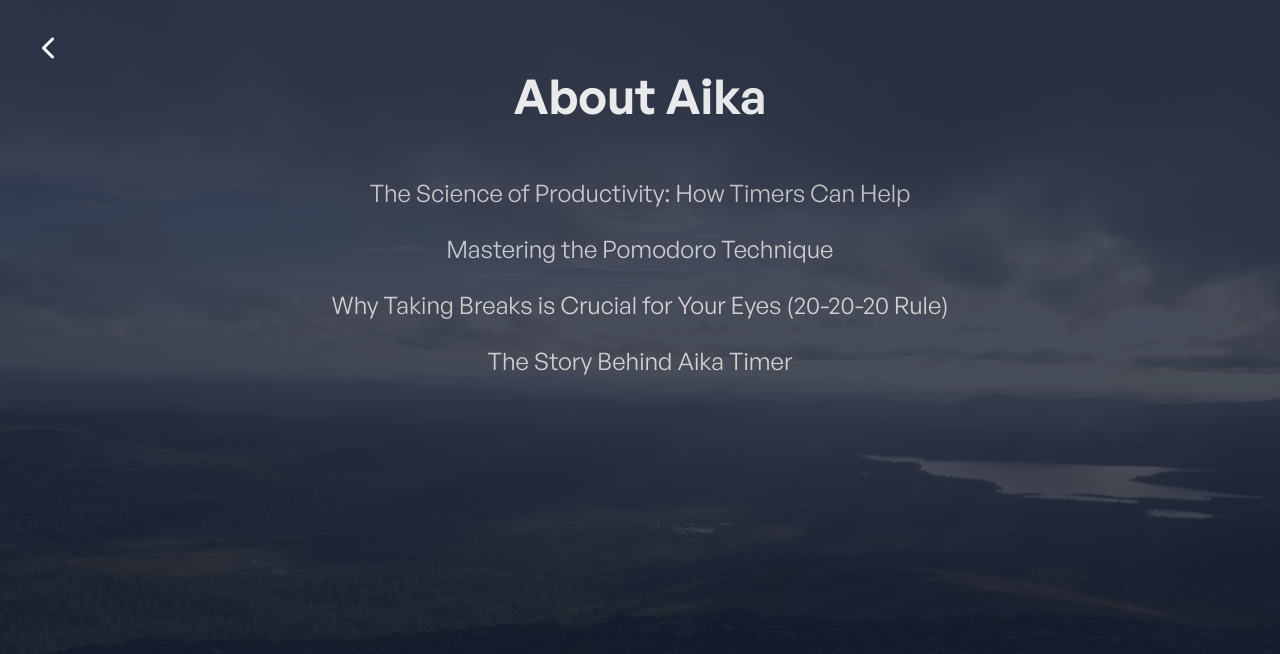
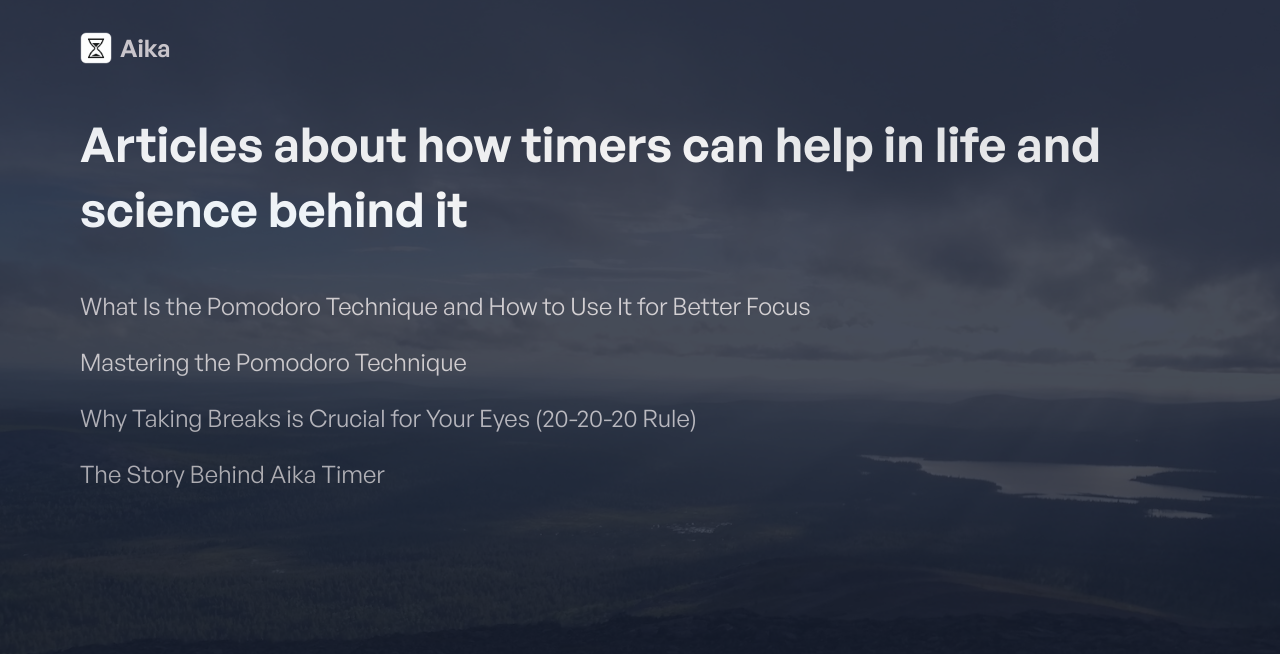
Before and after one commit to sund4e/timer, a Next.js app: page /read-more in a window 1280 px wide. Shown: the top 654 px of the page. Built offline with nearby package versions, Linux system fonts and the light colour scheme; no server answers.

Commit message:
Generic page component

```diff
--- /dev/null
+++ b/components/Logo/Logo.tsx
@@ -0,0 +1,27 @@
+import styled from 'styled-components';
+import Link from 'next/link';
+import Image from 'next/image';
+
+const LogoContainer = styled(Link)`
+  display: flex;
+  align-items: center;
+  text-decoration: none;
+  color: ${({ theme }) => theme.colors.light};
+`;
+
+const LogoText = styled.span`
+  font-size: 1.5rem;
+  font-weight: 600;
+  margin-left: 0.5rem;
+`;
+
+const Logo = () => {
+  return (
+    <LogoContainer href="/">
+      <Image src="/logo.png" alt="Aika Timer Logo" width={32} height={32} />
+      <LogoText>Aika</LogoText>
+    </LogoContainer>
+  );
+};
+
+export default Logo;
--- /dev/null
+++ b/components/Page/Page.tsx
@@ -0,0 +1,44 @@
+import styled from 'styled-components';
+import Container from '../Container';
+import Head from 'next/head';
+import Logo from '../Logo/Logo';
+
+const Header = styled.header`
+  position: fixed;
+  top: 2rem;
+  left: 5rem;
+  z-index: 10;
+`;
+
+const PostContainer = styled.div`
+  padding: 5rem;
+  color: white;
+  display: flex;
+  flex-direction: column;
+  align-items: left;
+  height: 100%;
+  background-color: ${({ theme }) => theme.colors.primary};
+  opacity: 0.8;
+`;
+
+export const Page = ({
+  title,
+  children,
+}: {
+  title: string;
+  children: React.ReactNode;
+}) => {
+  return (
+    <>
+      <Head>
+        <title>{title}</title>
+      </Head>
+      <Header>
+        <Logo />
+      </Header>
+      <Container>
+        <PostContainer>{children}</PostContainer>
+      </Container>
+    </>
+  );
+};
--- a/pages/read-more.tsx
+++ b/pages/read-more.tsx
@@ -1,45 +1,13 @@
 import styled from 'styled-components';
-import Container from '../components/Container';
-import Head from 'next/head';
-import Link from 'next/link';
-import { IoIosArrowBack } from 'react-icons/io';
-
-const BackButton = styled(Link)`
-  position: fixed;
-  top: 2rem;
-  left: 2rem;
-  color: white;
-  font-size: 2rem;
-  z-index: 10;
-  display: flex;
-  align-items: center;
-  text-decoration: none;
-
-  &:hover {
-    color: ${({ theme }) => theme.colors.light};
-  }
-`;
-
-const ReadMoreContainer = styled.div`
-  padding: 2rem;
-  color: white;
-  display: flex;
-  flex-direction: column;
-  align-items: center;
-  height: 100%;
-  background-color: ${({ theme }) => theme.colors.primary};
-  opacity: 0.8;
-`;
+import { Page } from '../components/Page/Page';
 
 const Title = styled.h1`
   font-size: 3rem;
-  margin-bottom: 2rem;
 `;
 
 const PostList = styled.ul`
   list-style: none;
   padding: 0;
-  text-align: center;
 `;
 
 const PostItem = styled.li`
@@ -58,20 +26,17 @@ const PostLink = styled.a`
 
 const ReadMorePage = () => {
   return (
-    <>
-      <Head>
-        <title>About- Aika Timer</title>
-      </Head>
-      <BackButton href="/">
-        <IoIosArrowBack />
-      </BackButton>
-      <Container>
-        <ReadMoreContainer>
-          <Title>About Aika</Title>
+    <Page
+      title="Aika - Articles about how timers can help in life and science behind
+          it"
+    >
+      <Title>
+        Articles about how timers can help in life and science behind it
+      </Title>
       <PostList>
         <PostItem>
-              <PostLink href="#" target="_blank" rel="noopener noreferrer">
-                The Science of Productivity: How Timers Can Help
+          <PostLink href="/blog/pomodoro-technique" rel="noopener noreferrer">
+            What Is the Pomodoro Technique and How to Use It for Better Focus
           </PostLink>
         </PostItem>
         <PostItem>
@@ -90,9 +55,7 @@ const ReadMorePage = () => {
           </PostLink>
         </PostItem>
       </PostList>
-        </ReadMoreContainer>
-      </Container>
-    </>
+    </Page>
   );
 };
 
```
Lines whose indentation alone changed are shown as unchanged.
